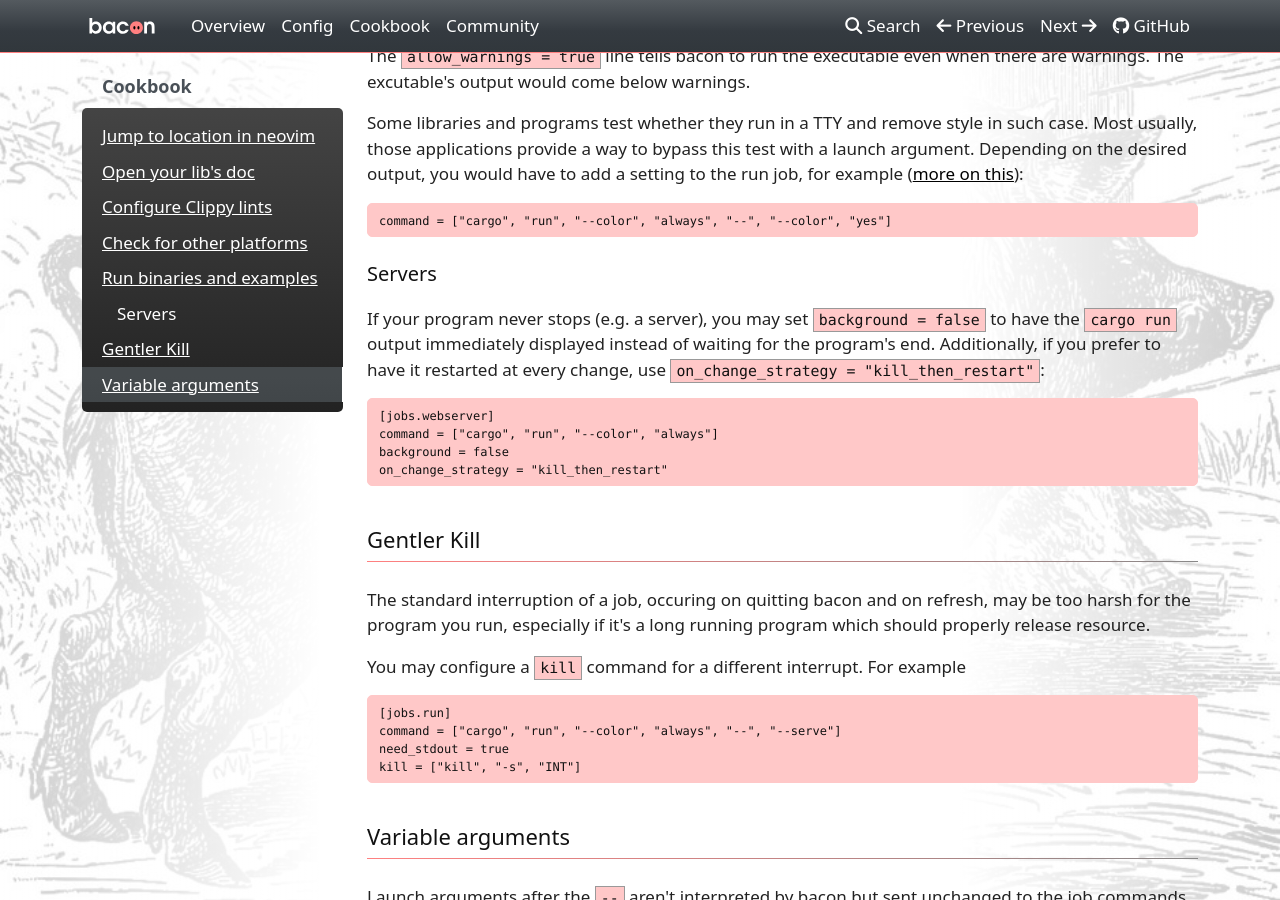
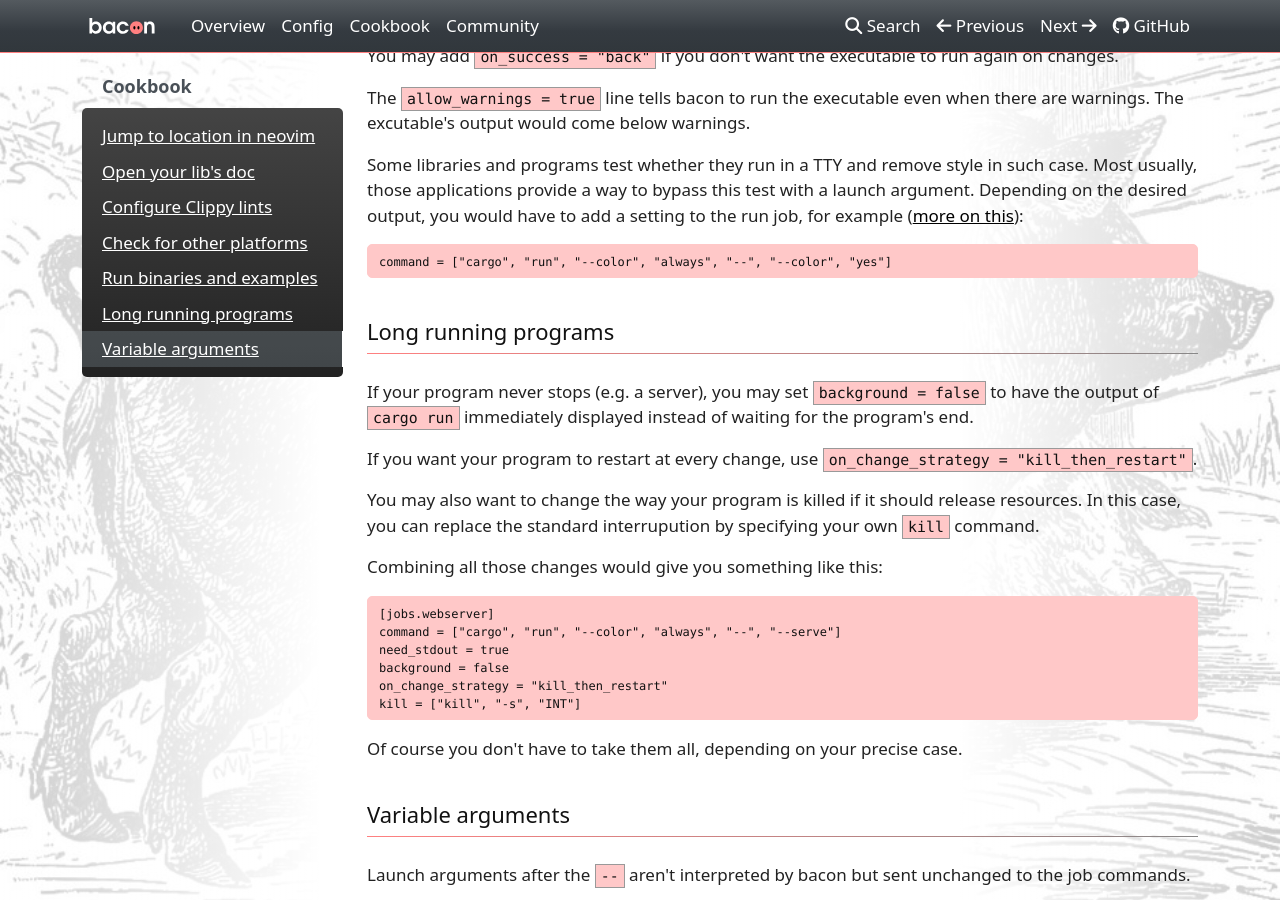
Before and after one commit to Canop/bacon, an MkDocs documentation site: the page built from website/docs/cookbook.md, in a window 1280 px wide and 900 px high, scrolled down 1920 px. Built offline with MkDocs 1.6.1, drawn with Linux system fonts in a browser that asks for light colours; nearby versions of some CDN libraries; a style sheet for code colours, icons or effects is not loaded; some of the changed text lies outside the part shown.

Commit message:
reorganize recipes of the cookbook page

````diff
--- a/website/docs/cookbook.md
+++ b/website/docs/cookbook.md
@@ -56,6 +56,8 @@ You may also add some modifiers on spot sessions, eg
 ```bash
 bacon clippy -- -W clippy::pedantic
 ```
+
+Note that bacon doesn't need to be killed and relaunched when you change the job config.
 
 # Check for other platforms
 
@@ -97,30 +99,27 @@ Depending on the desired output, you would have to add a setting to the run job,
 command = ["cargo", "run", "--color", "always", "--", "--color", "yes"]
 ```
 
-## Servers
+# Long running programs
 
-If your program never stops (e.g. a server), you may set `background = false` to have the `cargo run` output immediately displayed instead of waiting for the program's end. Additionally, if you prefer to have it restarted at every change, use `on_change_strategy = "kill_then_restart"`:
+If your program never stops (e.g. a server), you may set `background = false` to have the output of `cargo run` immediately displayed instead of waiting for the program's end.
+
+If you want your program to restart at every change, use `on_change_strategy = "kill_then_restart"`.
+
+You may also want to change the way your program is killed if it should release resources.
+In this case, you can replace the standard interrupution by specifying your own `kill` command.
+
+Combining all those changes would give you something like this:
 
 ```toml
 [jobs.webserver]
-command = ["cargo", "run", "--color", "always"]
+command = ["cargo", "run", "--color", "always", "--", "--serve"]
+need_stdout = true
 background = false
 on_change_strategy = "kill_then_restart"
+kill = ["kill", "-s", "INT"]
 ```
 
-# Gentler Kill
-
-The standard interruption of a job, occuring on quitting bacon and on refresh, may be too harsh for the program you run, especially if it's a long running program which should properly release resource.
-
-You may configure a `kill` command for a different interrupt. For example
-
-
-```toml
-[jobs.run]
-command = ["cargo", "run", "--color", "always", "--", "--serve"]
-need_stdout = true
-kill = ["kill", "-s", "INT"]
-```
+Of course you don't have to take them all, depending on your precise case.
 
 # Variable arguments
 
````
Also changed, not shown: other parts of website/docs/cookbook.md (+1 -1 lines).
